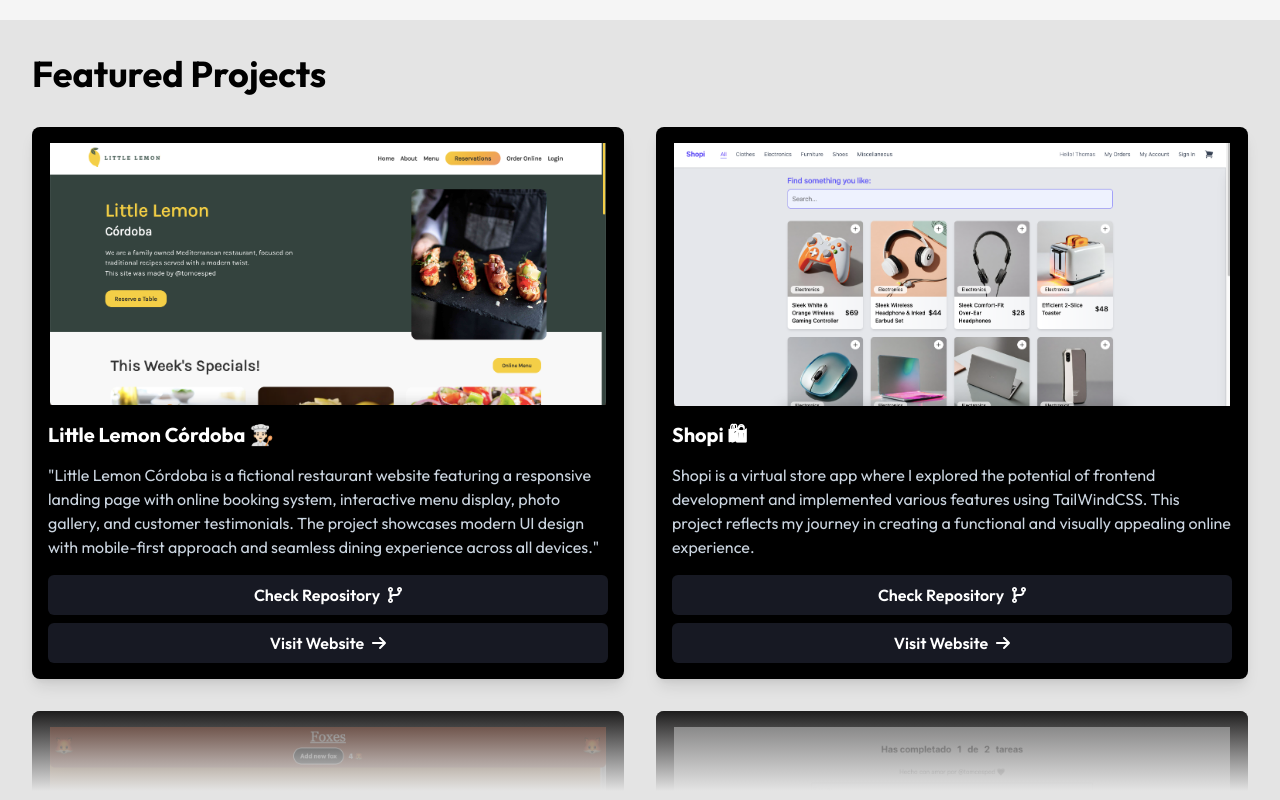
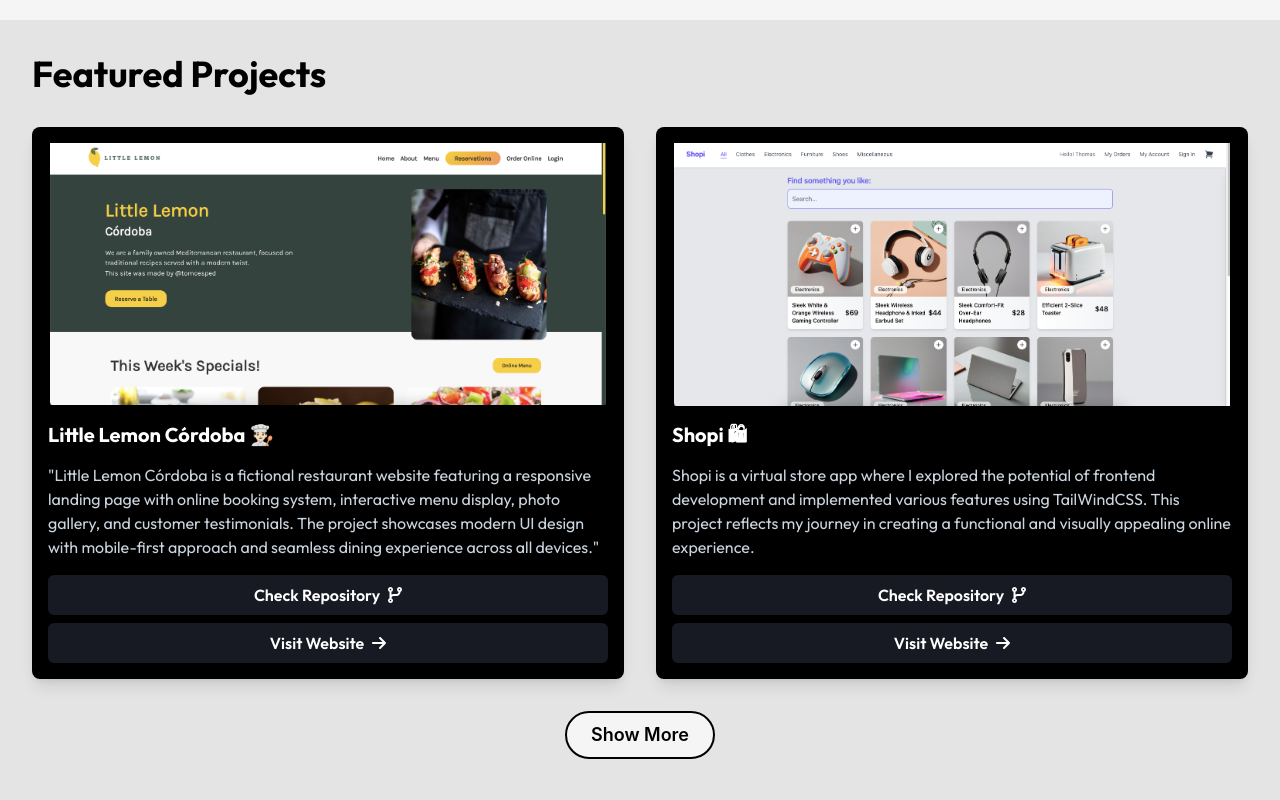
Before and after one commit to tomycesped/MyPortfolio, a React (Create React App) app: page / in a window 1280 px wide. Shown: the part 780-1580 px from the top of the page. Built offline with nearby package versions, Linux system fonts and the light colour scheme.

Commit message:
Fixed show more button

```diff
--- a/src/components/Card.js
+++ b/src/components/Card.js
@@ -1,14 +1,13 @@
-import { Heading, VStack, Image, Text, Button, Flex, Box } from "@chakra-ui/react";
+import { Heading, VStack, Image, Text, Button, Flex } from "@chakra-ui/react";
 import { FontAwesomeIcon } from "@fortawesome/react-fontawesome";
 import { faArrowRight, faCodeBranch } from "@fortawesome/free-solid-svg-icons";
 import React from "react";
 
-const Card = ({ title, description, imageSrc, link, repoLink, isPartial }) => {
+const Card = ({ title, description, imageSrc, link, repoLink }) => {
   return (
     <VStack
       borderRadius="lg"
-      borderBottomRadius={isPartial ? "0" : "lg"}
-      boxShadow={isPartial ? "0" : "lg"}
+      boxShadow="lg"
       overflow="hidden"
       spacing={4}
       align="start"
@@ -16,20 +15,31 @@ const Card = ({ title, description, imageSrc, link, repoLink, isPartial }) => {
       bg="black"
       style={{ fontFamily: "'Outfit', sans-serif", cursor: "default" }}
       w="100%"
-      minHeight={isPartial ? "80px" : "350px"} // Altura mínima diferente
+      minHeight="350px"
       display="flex"
       flexDirection="column"
       position="relative"
-      className={isPartial ? "partial-card" : ""}
     >
-      <Image src={imageSrc} alt={title} borderRadius="md" w="100%" position="absolute" left="0" px="18px"/>
+      <Image
+        src={imageSrc}
+        alt={title}
+        borderRadius="md"
+        w="100%"
+        position="absolute"
+        left="0"
+        px="18px"
+      />
 
-      {!isPartial && (
-        <>
-        <Heading size="md" color="white" style={{ fontFamily: "'Outfit', sans-serif", paddingTop:"50%" }}>
+      <Heading
+        size="md"
+        color="white"
+        style={{ fontFamily: "'Outfit', sans-serif", paddingTop: "50%" }}
+      >
         {title}
       </Heading>
+
       <Text color="gray.300">{description}</Text>
+
       <Flex
         w="100%"
         justifyContent="center"
@@ -65,18 +75,6 @@ const Card = ({ title, description, imageSrc, link, repoLink, isPartial }) => {
           </a>
         )}
       </Flex>
-        </>
-      )}
-      {isPartial && (
-        <Box
-          position="absolute"
-          bottom={0}
-          left={0}
-          right={0}
-          height="100%"
-          background="linear-gradient(to top, #E4E4E4,rgba(45, 44, 44, 0.64))"
-        />
-      )}
     </VStack>
   );
 };
--- a/src/components/ProjectsSection.js
+++ b/src/components/ProjectsSection.js
@@ -1,65 +1,57 @@
-import React, { useState } from "react";
+import React, { useState, useRef } from "react";
 import FullScreenSection from "./FullScreenSection";
-import { Box, Heading, Button, useBreakpointValue } from "@chakra-ui/react";
+import { Box, Heading, Button, Flex, useBreakpointValue } from "@chakra-ui/react";
 import Card from "./Card";
-import { FontAwesomeIcon } from "@fortawesome/react-fontawesome";
-import { faGithub } from "@fortawesome/free-brands-svg-icons";
 import { CSSTransition, TransitionGroup } from "react-transition-group";
+import "./styles.css";
 
-// Ejemplo de array de proyectos (reemplazá con tus proyectos reales)
 const projects = [
   {
     title: "Little Lemon Córdoba 👨🏻‍🍳",
-    description:
-      '"Little Lemon Córdoba is a fictional restaurant website featuring a responsive landing page with online booking system, interactive menu display, photo gallery, and customer testimonials. The project showcases modern UI design with mobile-first approach and seamless dining experience across all devices."',
+    description: '"Little Lemon Córdoba is a fictional restaurant website featuring a responsive landing page with online booking system, interactive menu display, photo gallery, and customer testimonials. The project showcases modern UI design with mobile-first approach and seamless dining experience across all devices."',
     getImageSrc: () => require("../images/lemon.png"),
     link: "littlelemoncordoba.vercel.app",
     repoLink: "https://github.com/tomycesped/Little-Lemon-Cordoba",
   },
   {
     title: "Shopi 🛍",
-    description:
-      "Shopi is a virtual store app where I explored the potential of frontend development and implemented various features using TailWindCSS. This project reflects my journey in creating a functional and visually appealing online experience.",
+    description: "Shopi is a virtual store app where I explored the potential of frontend development and implemented various features using TailWindCSS. This project reflects my journey in creating a functional and visually appealing online experience.",
     getImageSrc: () => require("../images/shopibien.png"),
     link: "https://tomycesped.github.io/Shopi/",
     repoLink: "https://github.com/tomycesped/Shopi",
   },
   {
     title: "Lazy Foxes! 🦊",
-    description:
-      "Lazy Foxes is an app where you can add fox photos that load progressively with Lazy Loading, providing a fast and smooth experience.",
+    description: "Lazy Foxes is an app where you can add fox photos that load progressively with Lazy Loading, providing a fast and smooth experience.",
     getImageSrc: () => require("../images/foxesbien.png"),
     link: "https://lazyfoxes.vercel.app/",
     repoLink: "https://github.com/tomycesped/Foxes",
   },
   {
     title: "TO-DO List 📝",
-    description:
-      "TO-DO List is an app that stores your tasks using local storage. It features custom hooks for a smooth, efficient user experience, allowing you to manage and track your tasks effortlessly.",
+    description: "TO-DO List is an app that stores your tasks using local storage. It features custom hooks for a smooth, efficient user experience, allowing you to manage and track your tasks effortlessly.",
     getImageSrc: () => require("../images/todobien.png"),
     link: "https://tomycesped.github.io/TodoList/",
     repoLink: "https://github.com/tomycesped/TodoList",
   },
   {
     title: "Async Landing Page ⭐️",
-    description:
-      "Async Landing Page is a fan-driven site showcasing the latest videos of Ethel Cain using the YouTube API. With asynchronous loading, the page dynamically fetches and displays her newest content for an engaging, real-time experience.",
+    description: "Async Landing Page is a fan-driven site showcasing the latest videos of Ethel Cain using the YouTube API. With asynchronous loading, the page dynamically fetches and displays her newest content for an engaging, real-time experience.",
     getImageSrc: () => require("../images/ethelbien.png"),
     link: "https://tomycesped.github.io/Async-landing/",
     repoLink: "https://github.com/tomycesped/Async-landing",
   },
   {
     title: "More coming soon... ⏳",
-    description:
-      "Be the first to know! Follow me on Github.",
+    description: "Be the first to know! Follow me on Github.",
     getImageSrc: () => require("../images/moresoon.png"),
   },
 ];
 
 const ProjectsSection = () => {
   const [visibleProjects, setVisibleProjects] = useState(2);
-  const isMobileView = window.innerWidth <= 480;
-  const peekProjects = isMobileView ? 1 : 2;
+  const projectsRef = useRef(null);
+  const projectsPerLoad = useBreakpointValue({ base: 1, sm: 2 });
 
   const gridColumns = useBreakpointValue({
     base: "1fr",
@@ -83,12 +75,30 @@ const ProjectsSection = () => {
   });
 
   const loadMoreProjects = () => {
-    setVisibleProjects((prev) => Math.min(prev + peekProjects, projects.length));
+    setVisibleProjects(prev => Math.min(prev + projectsPerLoad, projects.length));
+  };
+
+  const resetProjects = (anchor) => {
+    setVisibleProjects(2);
+    const id = `${anchor}-section`;
+    const element = document.getElementById(id);
+    if (element) {
+      const headerHeight = 72;
+      const elementPosition = element.getBoundingClientRect().top;
+      const offsetPosition = elementPosition + window.pageYOffset - headerHeight;
+
+      window.scrollTo({
+        top: offsetPosition,
+        behavior: "smooth"
+      });
+    }
   };
 
   const hasMoreProjects = visibleProjects < projects.length;
+  const showAllProjects = visibleProjects === projects.length;
 
   return (
+    <div ref={projectsRef}>
       <FullScreenSection
         backgroundColor="#E4E4E4"
         isDarkBackground
@@ -105,51 +115,24 @@ const ProjectsSection = () => {
         >
           Featured Projects
         </Heading>
-      <Box
-        display="grid"
-        gridTemplateColumns={gridColumns}
-        gridGap={gridGap}
-        width="100%"
-      >
+
+        <Box display="grid" gridTemplateColumns={gridColumns} gridGap={gridGap} width="100%">
           <TransitionGroup component={null}>
             {projects.slice(0, visibleProjects).map((project) => (
-            <CSSTransition
-              key={project.title}
-              timeout={500}
-              classNames="project"
-            >
+              <CSSTransition key={project.title} timeout={300} classNames="project">
                 <Card
                   title={project.title}
                   description={project.description}
                   imageSrc={project.getImageSrc()}
                   link={project.link}
                   repoLink={project.repoLink}
-                isPartial={false} // Tarjeta completa
-              />
-            </CSSTransition>
-          ))}
-          {hasMoreProjects &&
-            projects
-              .slice(visibleProjects, visibleProjects + peekProjects)
-              .map((project) => (
-                <CSSTransition
-                  key={project.title}
-                  timeout={500}
-                  classNames="project"
-                >
-                  <Card
-                    title={project.title}
-                    description={project.description}
-                    imageSrc={project.getImageSrc()}
-                    link={project.link}
-                    repoLink={project.repoLink}
-                    isPartial={true} // Tarjeta parcial
                 />
               </CSSTransition>
             ))}
           </TransitionGroup>
         </Box>
 
+        <Flex justifyContent="center" width="100%" gap={4}>
           {hasMoreProjects && (
             <Button
               onClick={loadMoreProjects}
@@ -157,7 +140,6 @@ const ProjectsSection = () => {
               bg="#F5F5F5"
               variant="outline"
               size="lg"
-          alignSelf="center"
               borderWidth="2px"
               borderColor="black"
               borderRadius="full"
@@ -166,7 +148,24 @@ const ProjectsSection = () => {
               Show More
             </Button>
           )}
+          {showAllProjects && (
+            <Button
+              onClick={() => resetProjects("projects")}
+              color="black"
+              bg="#F5F5F5"
+              variant="outline"
+              size="lg"
+              borderWidth="2px"
+              borderColor="black"
+              borderRadius="full"
+              _hover={{ bg: "black", color: "white" }}
+            >
+              Show Less
+            </Button>
+          )}
+        </Flex>
       </FullScreenSection>
+    </div>
   );
 };
 
--- a/src/components/styles.css
+++ b/src/components/styles.css
@@ -6,12 +6,5 @@
   .project-enter-active {
     opacity: 1;
     transform: translateY(0);
-    transition: opacity 500ms, transform 500ms;
+    transition: opacity 300ms, transform 300ms;
   }
-
-  .partial-card {
-    max-height: 80px;
-    overflow: hidden;
-    opacity: 0.7;
-    pointer-events: none;
-  }
```
Lines whose indentation alone changed are shown as unchanged.
